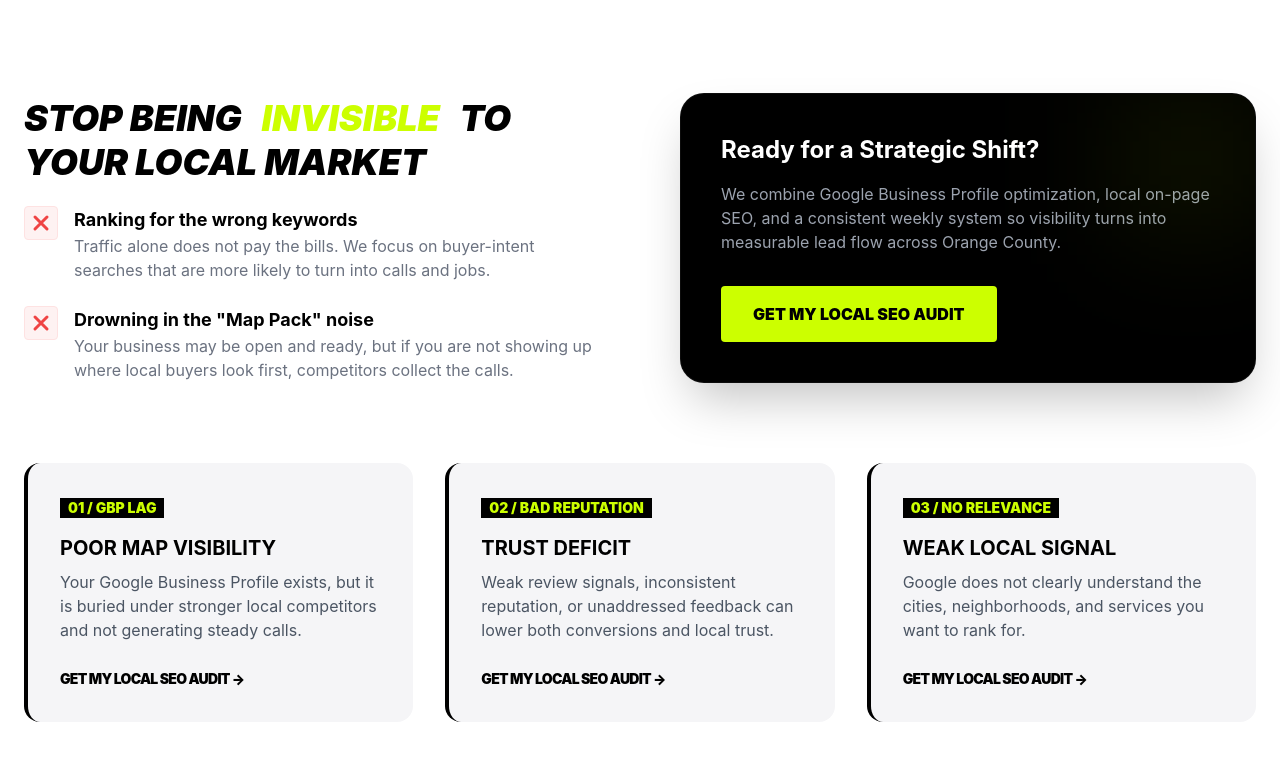
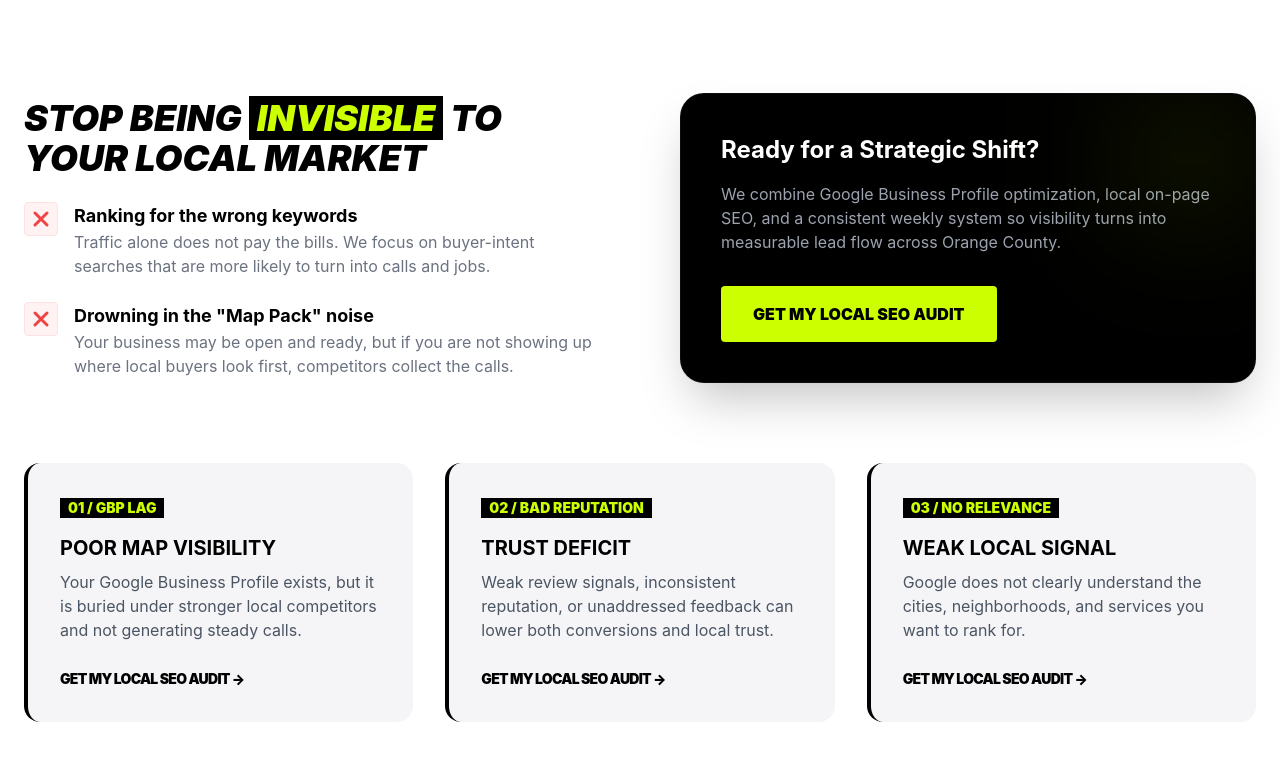
Before and after one commit to ale200x/Outdooit-seo-services-landing, a plain HTML site: page index.html in a window 1280 px wide. Shown: the part 1329-2100 px from the top of the page. Drawn offline with nearby package versions, Linux system fonts and the light colour scheme.

Commit message:
Revert Invisible a estilo original sin animacion

```diff
--- a/index.html
+++ b/index.html
@@ -90,36 +90,6 @@
   }
   .hero-logos-track {
     animation: hero-logos-scroll 40s linear infinite;
-  }
-
-  /* Palabra "Invisible": relleno de fondo negro y texto a neon */
-  .invisible-word-animate {
-    position: relative;
-    display: inline-block;
-    padding: 0.12em 0.35em;
-    color: #000;
-    font-style: italic;
-    animation: invisible-text-color 1s ease-out forwards;
-  }
-  .invisible-word-animate::after {
-    content: '';
-    position: absolute;
-    left: 0;
-    top: 0;
-    bottom: 0;
-    width: 100%;
-    background: #000;
-    z-index: -1;
-    transform: scaleX(0);
-    transform-origin: left center;
-    animation: invisible-fill 1s ease-out forwards;
-  }
-  @keyframes invisible-fill {
-    to { transform: scaleX(1); }
-  }
-  @keyframes invisible-text-color {
-    from { color: #000; }
-    to { color: #CCFF00; }
   }
 
   /* Carousel: track 400% wide, each slide 25% = 100% visible area */
@@ -273,7 +243,7 @@
     <div class="grid lg:grid-cols-2 gap-20 items-center mb-20">
       <div>
         <h2 class="text-2xl sm:text-3xl lg:text-4xl font-black uppercase italic mb-4 sm:mb-6 text-black">
-          Stop Being <span class="invisible-word-animate">Invisible</span> To Your Local Market
+          Stop Being <span class="text-brand-neon bg-black px-2 italic">Invisible</span> To Your Local Market
         </h2>
 
         <ul class="space-y-6">
@@ -607,7 +577,7 @@
         <div class="relative bg-white p-8 rounded-2xl border border-black/5 flex-grow shadow-sm group-hover:shadow-md transition overflow-hidden">
           <span class="absolute top-8 right-8 text-black text-4xl font-black opacity-10 pointer-events-none select-none" aria-hidden="true">04</span>
           <div class="relative z-10">
-            <h3 class="text-2xl font-black uppercase italic text-black mb-4">Report Clearly (Monthly)</h3>
+            <h3 class="text-2xl font-black uppercase italic text-black mb-4">Report Clearly</h3>
             <p class="text-gray-600">You'll always know what changed, why it matters, and what we're doing next.</p>
           </div>
         </div>
```
